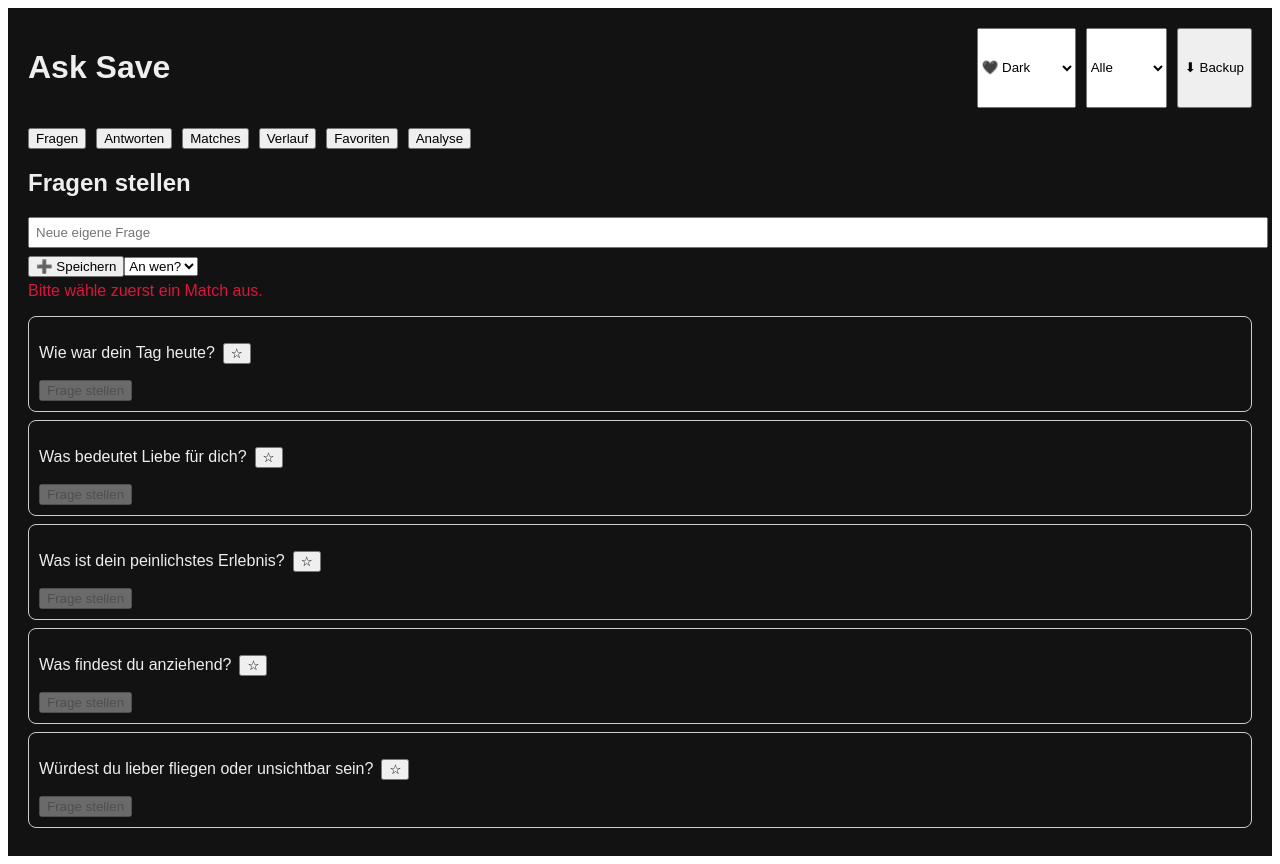
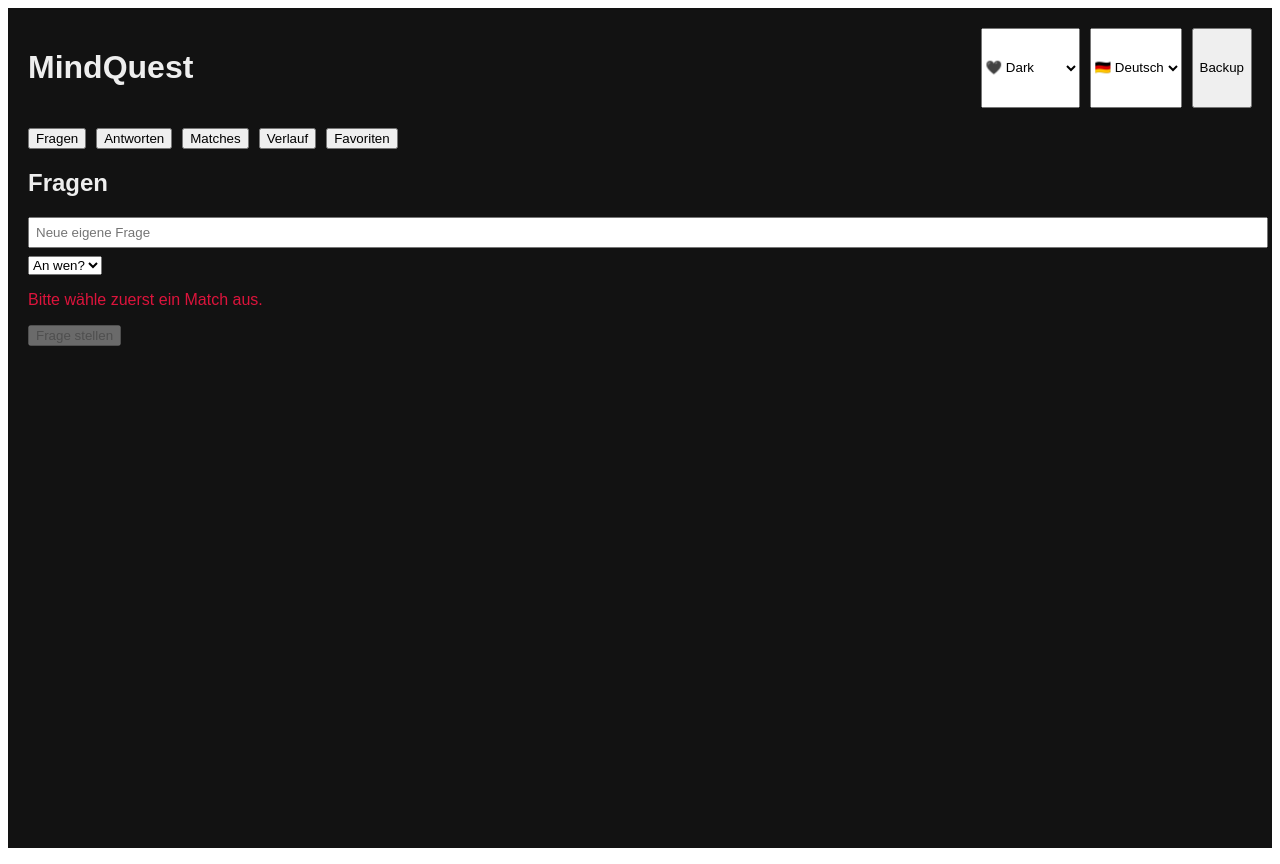
Before and after one commit to Ed087/Ask-Save-, a React (Vite) app: page / in a window 1280 px wide. Built offline with nearby package versions, Linux system fonts and the light colour scheme.

Commit message:
Update App.jsx

```diff
--- a/src/App.jsx
+++ b/src/App.jsx
@@ -1,37 +1,84 @@
 import { useState, useEffect } from "react";
 
 export default function App() {
-  const defaultLibrary = [
-    { category: "Smalltalk", text: "Wie war dein Tag heute?", tags: ["locker"] },
-    { category: "Tiefgründig", text: "Was bedeutet Liebe für dich?", tags: ["tiefgründig"] },
-    { category: "Lustig", text: "Was ist dein peinlichstes Erlebnis?", tags: ["witzig"] },
-    { category: "Intimes", text: "Was findest du anziehend?", tags: ["intim"] },
-    { category: "Würdest du lieber..?", text: "Würdest du lieber fliegen oder unsichtbar sein?", tags: ["witzig", "locker"] }
-  ];
-
-  const [questionLibrary, setQuestionLibrary] = useState(defaultLibrary);
-  const [questions, setQuestions] = useState(() => JSON.parse(localStorage.getItem("questions")) || []);
-  const [answers, setAnswers] = useState(() => JSON.parse(localStorage.getItem("answers")) || {});
-  const [matches, setMatches] = useState(() => JSON.parse(localStorage.getItem("matches")) || ["Lisa"]);
+  const [questionLibrary, setQuestionLibrary] = useState([]);
+  const [questions, setQuestions] = useState(
+    () => JSON.parse(localStorage.getItem("questions")) || []
+  );
+  const [answers, setAnswers] = useState(
+    () => JSON.parse(localStorage.getItem("answers")) || {}
+  );
+  const [matches, setMatches] = useState(
+    () => JSON.parse(localStorage.getItem("matches")) || []
+  );
   const [selectedMatch, setSelectedMatch] = useState("");
   const [newMatch, setNewMatch] = useState("");
   const [newQuestion, setNewQuestion] = useState("");
   const [tab, setTab] = useState("fragen");
-  const [activeAnswerMatch, setActiveAnswerMatch] = useState("");
-  const [favorites, setFavorites] = useState(() => JSON.parse(localStorage.getItem("favorites")) || []);
-  const [notes, setNotes] = useState(() => JSON.parse(localStorage.getItem("notes")) || {});
-  const [log, setLog] = useState(() => JSON.parse(localStorage.getItem("log")) || []);
-  const [searchTerm, setSearchTerm] = useState("");
-  const [theme, setTheme] = useState(() => localStorage.getItem("theme") || "dark");
-  const [styleMode, setStyleMode] = useState("alle");
-  const [snippets, setSnippets] = useState(() => JSON.parse(localStorage.getItem("snippets")) || [
-    "Muss ich mal überlegen…",
-    "Gute Frage!",
-    "Kommt auf die Situation an…"
-  ]);
-  const [newSnippet, setNewSnippet] = useState("");
-  const [editSnippetIndex, setEditSnippetIndex] = useState(null);
-  const [editSnippetValue, setEditSnippetValue] = useState("");
+  const [favorites, setFavorites] = useState(
+    () => JSON.parse(localStorage.getItem("favorites")) || []
+  );
+  const [notes, setNotes] = useState(
+    () => JSON.parse(localStorage.getItem("notes")) || {}
+  );
+  const [log, setLog] = useState(
+    () => JSON.parse(localStorage.getItem("log")) || []
+  );
+  const [theme, setTheme] = useState(
+    () => localStorage.getItem("theme") || "dark"
+  );
+  const [language, setLanguage] = useState(
+    () => localStorage.getItem("language") || "de"
+  );
+
+  const translations = {
+    de: {
+      fragen: "Fragen",
+      antworten: "Antworten",
+      matches: "Matches",
+      verlauf: "Verlauf",
+      favoriten: "Favoriten",
+      backup: "Backup",
+      frageStellen: "Frage stellen",
+      neueFrage: "Neue eigene Frage",
+      anWen: "An wen?",
+      bitteWaehlen: "Bitte wähle zuerst ein Match aus.",
+      loeschen: "Löschen",
+      hinzufuegen: "Hinzufügen",
+      speichern: "Speichern",
+    },
+    en: {
+      fragen: "Questions",
+      antworten: "Answers",
+      matches: "Matches",
+      verlauf: "History",
+      favoriten: "Favorites",
+      backup: "Backup",
+      frageStellen: "Send Question",
+      neueFrage: "New Custom Question",
+      anWen: "To whom?",
+      bitteWaehlen: "Please select a match first.",
+      loeschen: "Delete",
+      hinzufuegen: "Add",
+      speichern: "Save",
+    },
+  };
+
+  const t = translations[language];
+
+  const themeStyles = {
+    dark: { backgroundColor: "#121212", color: "#eee", fontFamily: "Arial" },
+    light: { backgroundColor: "#f9f9f9", color: "#222" },
+    romantic: {
+      backgroundColor: "#fff0f6",
+      color: "#880e4f",
+      fontFamily: "'Comic Sans MS', cursive",
+    },
+    ocean: { backgroundColor: "#e0f7fa", color: "#004d40" },
+    forest: { backgroundColor: "#e8f5e9", color: "#2e7d32" },
+    tech: { backgroundColor: "#e3f2fd", color: "#0d47a1" },
+    pastel: { backgroundColor: "#fce4ec", color: "#4a148c" },
+  };
 
   useEffect(() => {
     localStorage.setItem("questions", JSON.stringify(questions));
@@ -41,229 +88,146 @@ export default function App() {
     localStorage.setItem("notes", JSON.stringify(notes));
     localStorage.setItem("log", JSON.stringify(log));
     localStorage.setItem("theme", theme);
-    localStorage.setItem("snippets", JSON.stringify(snippets));
-  }, [questions, matches, answers, favorites, notes, log, theme, snippets]);
-
-  const themeStyles = {
-    dark: {
-      backgroundColor: "#121212",
-      color: "#eee",
-      fontFamily: "Arial"
+    localStorage.setItem("language", language);
+  }, [questions, matches, answers, favorites, notes, log, theme, language]);
+  const handleAddQuestion = () => {
+    if (newQuestion.trim() && selectedMatch) {
+      const newQ = { text: newQuestion, askedTo: [selectedMatch] };
+      setQuestions([...questions, newQ]);
+      setNewQuestion("");
+      setLog([
+        ...log,
+        {
+          to: selectedMatch,
+          question: newQ.text,
+          category: "Eigene Fragen",
+          time: new Date().toLocaleString(),
         },
-    light: {
-      backgroundColor: "#fdfdfd",
-      color: "#222",
-      fontFamily: "Verdana"
-    },
-    romantic: {
-      backgroundColor: "#fff0f6",
-      color: "#880e4f",
-      fontFamily: "'Comic Sans MS', cursive"
-    }
-  };
-const handleAsk = (q, matchName) => {
-    const timestamp = new Date().toLocaleString();
-    const newQ = { ...q, askedTo: [...(q.askedTo || []), matchName] };
-    setQuestions(prev => [...prev, newQ]);
-    setLog([...log, { to: matchName, question: q.text, category: q.category || "Unbekannt", time: timestamp }]);
-    setActiveAnswerMatch(matchName);
-    setTab("antworten");
-  };
-
-  const handleAddCustomQuestion = () => {
-    if (newQuestion.trim()) {
-      setQuestionLibrary(prev => [...prev, { category: "Eigene Fragen", text: newQuestion.trim(), tags: ["custom"] }]);
-      setNewQuestion("");
-      alert("Frage gespeichert unter Eigene Fragen!");
-    }
-  };
-
-  const toggleFavorite = (questionText) => {
-    if (favorites.includes(questionText)) {
-      setFavorites(favorites.filter(q => q !== questionText));
-    } else {
-      setFavorites([...favorites, questionText]);
+      ]);
     }
   };
 
   const exportData = () => {
     const data = { matches, questions, answers, favorites, notes, log };
-    const blob = new Blob([JSON.stringify(data, null, 2)], { type: "application/json" });
+    const blob = new Blob([JSON.stringify(data, null, 2)], {
+      type: "application/json",
+    });
     const a = document.createElement("a");
     a.href = URL.createObjectURL(blob);
-    a.download = "ask-save-backup.json";
+    a.download = "mindquest-backup.json";
     a.click();
-  };
-
-  const handleAddSnippet = () => {
-    if (newSnippet.trim()) {
-      setSnippets([...snippets, newSnippet.trim()]);
-      setNewSnippet("");
-    }
-  };
-
-  const handleEditSnippet = (i) => {
-    const updated = [...snippets];
-    updated[i] = editSnippetValue;
-    setSnippets(updated);
-    setEditSnippetIndex(null);
-    setEditSnippetValue("");
-  };
-
-  const handleDeleteSnippet = (i) => {
-    setSnippets(snippets.filter((_, idx) => idx !== i));
   };
 
   return (
     <div style={{ ...themeStyles[theme], padding: 20, minHeight: "100vh" }}>
-      <div style={{ display: 'flex', justifyContent: 'space-between', flexWrap: "wrap" }}>
-        <h1>Ask Save</h1>
+      <div
+        style={{
+          display: "flex",
+          justifyContent: "space-between",
+          flexWrap: "wrap",
+        }}
+      >
+        <h1>MindQuest</h1>
         <div style={{ display: "flex", gap: "10px", flexWrap: "wrap" }}>
           <select onChange={(e) => setTheme(e.target.value)} value={theme}>
             <option value="dark">🖤 Dark</option>
             <option value="light">☀️ Light</option>
             <option value="romantic">💖 Romantic</option>
+            <option value="ocean">🌊 Ocean</option>
+            <option value="forest">🌲 Forest</option>
+            <option value="tech">💻 Tech</option>
+            <option value="pastel">🎨 Pastel</option>
           </select>
-          <select onChange={(e) => setStyleMode(e.target.value)} value={styleMode}>
-            <option value="alle">Alle</option>
-            <option value="locker">Charmant</option>
-            <option value="frech">Frech</option>
-            <option value="tiefgründig">Tiefsinnig</option>
-            <option value="witzig">Witzig</option>
+          <select
+            onChange={(e) => setLanguage(e.target.value)}
+            value={language}
+          >
+            <option value="de">🇩🇪 Deutsch</option>
+            <option value="en">🇺🇸 English</option>
           </select>
-          <button onClick={exportData}>⬇ Backup</button>
+          <button onClick={exportData}>{t.backup}</button>
         </div>
       </div>
 
-      <div style={{ display: "flex", flexWrap: "wrap", gap: "10px", margin: "20px 0" }}>
-        <button onClick={() => setTab("fragen")}>Fragen</button>
-        <button onClick={() => setTab("antworten")}>Antworten</button>
-        <button onClick={() => setTab("matches")}>Matches</button>
-        <button onClick={() => setTab("verlauf")}>Verlauf</button>
-        <button onClick={() => setTab("favoriten")}>Favoriten</button>
-        <button onClick={() => setTab("analyse")}>Analyse</button>
+      <div
+        style={{
+          display: "flex",
+          flexWrap: "wrap",
+          gap: "10px",
+          margin: "20px 0",
+        }}
+      >
+        <button onClick={() => setTab("fragen")}>{t.fragen}</button>
+        <button onClick={() => setTab("antworten")}>{t.antworten}</button>
+        <button onClick={() => setTab("matches")}>{t.matches}</button>
+        <button onClick={() => setTab("verlauf")}>{t.verlauf}</button>
+        <button onClick={() => setTab("favoriten")}>{t.favoriten}</button>
       </div>
       {tab === "fragen" && (
         <>
-          <h2>Fragen stellen</h2>
+          <h2>{t.fragen}</h2>
           <input
-            placeholder="Neue eigene Frage"
+            placeholder={t.neueFrage}
             value={newQuestion}
-            onChange={e => setNewQuestion(e.target.value)}
+            onChange={(e) => setNewQuestion(e.target.value)}
             style={{ width: "100%", padding: "6px", marginBottom: "8px" }}
           />
-          <button onClick={handleAddCustomQuestion}>➕ Speichern</button>
-
-          <select onChange={(e) => setSelectedMatch(e.target.value)} value={selectedMatch}>
-            <option value="">An wen?</option>
-            {matches.map((m, i) => <option key={i} value={m}>{m}</option>)}
+          <select
+            onChange={(e) => setSelectedMatch(e.target.value)}
+            value={selectedMatch}
+          >
+            <option value="">{t.anWen}</option>
+            {matches.map((m, i) => (
+              <option key={i} value={m}>
+                {m}
+              </option>
+            ))}
           </select>
-
           {!selectedMatch && (
-            <p style={{ color: "crimson", marginTop: 5 }}>Bitte wähle zuerst ein Match aus.</p>
+            <p style={{ color: "crimson" }}>{t.bitteWaehlen}</p>
           )}
-
-          <div style={{ marginTop: 10 }}>
-            {questionLibrary
-              .filter(q => styleMode === "alle" || q.tags?.includes(styleMode))
-              .map((q, i) => (
-                <div key={i} style={{ border: "1px solid #ccc", borderRadius: "8px", padding: 10, marginBottom: 8 }}>
-                  <p>
-                    {q.text}
-                    <button onClick={() => toggleFavorite(q.text)} style={{ marginLeft: 8 }}>
-                      {favorites.includes(q.text) ? "⭐" : "☆"}
+          <button onClick={handleAddQuestion} disabled={!selectedMatch}>
+            {t.frageStellen}
           </button>
-                  </p>
-                  <button onClick={() => handleAsk(q, selectedMatch)} disabled={!selectedMatch}>Frage stellen</button>
-                </div>
-              ))}
-          </div>
         </>
       )}
 
-      {tab === "antworten" && activeAnswerMatch && (
+      {tab === "antworten" && (
         <>
-          <h2>Antworten für {activeAnswerMatch}</h2>
-          {questions
-            .filter(q => q.askedTo?.includes(activeAnswerMatch))
-            .map((q, idx) => (
-              <div key={idx} style={{ marginBottom: 10 }}>
-                <p>
+          <h2>{t.antworten}</h2>
+          {questions.map((q, idx) => (
+            <div key={idx} style={{ marginBottom: "10px" }}>
               <strong>{q.text}</strong>
-                  {!answers[activeAnswerMatch]?.[q.text] && <span style={{ color: "red", marginLeft: 10 }}>❗</span>}
-                </p>
+              <br />
+              {matches.map(
+                (m, i) =>
+                  q.askedTo?.includes(m) && (
+                    <div key={i}>
+                      <p>{m}</p>
                       <textarea
                         rows={2}
                         style={{ width: "100%" }}
-                  value={answers[activeAnswerMatch]?.[q.text] || ""}
+                        value={answers[m]?.[q.text] || ""}
                         onChange={(e) =>
-                    setAnswers(prev => ({
+                          setAnswers((prev) => ({
                             ...prev,
-                      [activeAnswerMatch]: {
-                        ...prev[activeAnswerMatch],
-                        [q.text]: e.target.value
-                      }
+                            [m]: {
+                              ...prev[m],
+                              [q.text]: e.target.value,
+                            },
                           }))
                         }
                       />
-                <div>
-                  <label>📂 Baustein:</label>
-                  <select onChange={(e) => {
-                    if (e.target.value) {
-                      const val = e.target.value;
-                      setAnswers(prev => ({
-                        ...prev,
-                        [activeAnswerMatch]: {
-                          ...prev[activeAnswerMatch],
-                          [q.text]: (prev[activeAnswerMatch]?.[q.text] || "") + " " + val
-                        }
-                      }));
-                      e.target.value = "";
-                    }
-                  }}>
-                    <option value="">Baustein wählen</option>
-                    {snippets.map((s, i) => <option key={i} value={s}>{s}</option>)}
-                  </select>
                     </div>
+                  )
+              )}
             </div>
           ))}
-
-          <h3 style={{ marginTop: 30 }}>Antwortbausteine verwalten</h3>
-          <input
-            placeholder="Neuer Baustein"
-            value={newSnippet}
-            onChange={(e) => setNewSnippet(e.target.value)}
-          />
-          <button onClick={handleAddSnippet}>➕ Hinzufügen</button>
-          <ul>
-            {snippets.map((s, i) => (
-              <li key={i}>
-                {editSnippetIndex === i ? (
-                  <>
-                    <input
-                      value={editSnippetValue}
-                      onChange={(e) => setEditSnippetValue(e.target.value)}
-                    />
-                    <button onClick={() => handleEditSnippet(i)}>✅</button>
-                  </>
-                ) : (
-                  <>
-                    {s}
-                    <button onClick={() => {
-                      setEditSnippetIndex(i);
-                      setEditSnippetValue(s);
-                    }}>✏️</button>
-                    <button onClick={() => handleDeleteSnippet(i)}>🗑️</button>
-                  </>
-                )}
-              </li>
-            ))}
-          </ul>
         </>
       )}
       {tab === "matches" && (
         <>
-          <h2>Matches</h2>
+          <h2>{t.matches}</h2>
           {matches.map((m, i) => (
             <div key={i} style={{ marginBottom: "10px" }}>
               <strong>{m}</strong>
@@ -271,7 +235,7 @@ const handleAsk = (q, matchName) => {
                 placeholder="Notizen..."
                 value={notes[m] || ""}
                 onChange={(e) =>
-                  setNotes(prev => ({ ...prev, [m]: e.target.value }))
+                  setNotes((prev) => ({ ...prev, [m]: e.target.value }))
                 }
                 style={{ display: "block", width: "100%", marginTop: "5px" }}
               />
@@ -282,21 +246,29 @@ const handleAsk = (q, matchName) => {
             value={newMatch}
             onChange={(e) => setNewMatch(e.target.value)}
           />
-          <button onClick={() => {
+          <button
+            onClick={() => {
               if (newMatch && !matches.includes(newMatch)) {
                 setMatches([...matches, newMatch]);
                 setNewMatch("");
               }
-          }}>➕</button>
+            }}
+          >
+            {t.hinzufuegen}
+          </button>
         </>
       )}
 
       {tab === "verlauf" && (
         <>
-          <h2>Verlauf</h2>
-          {log.slice().reverse().map((entry, i) => (
+          <h2>{t.verlauf}</h2>
+          {log
+            .slice()
+            .reverse()
+            .map((entry, i) => (
               <div key={i} style={{ fontSize: "14px", marginBottom: "6px" }}>
-              <strong>{entry.to}</strong> → {entry.question} <em>({entry.category})</em><br />
+                <strong>{entry.to}</strong> → {entry.question}
+                <br />
                 <span style={{ color: "#999" }}>{entry.time}</span>
                 <hr style={{ margin: "4px 0" }} />
               </div>
@@ -306,34 +278,17 @@ const handleAsk = (q, matchName) => {
 
       {tab === "favoriten" && (
         <>
-          <h2>⭐ Favoriten</h2>
+          <h2>{t.favoriten}</h2>
           {favorites.map((f, i) => (
             <div key={i} style={{ marginBottom: "10px" }}>
               <span>{f}</span>
-              <button onClick={() => toggleFavorite(f)} style={{ marginLeft: 10 }}>🗑 Entfernen</button>
+              <button
+                onClick={() => setFavorites(favorites.filter((q) => q !== f))}
+              >
+                {t.loeschen}
+              </button>
             </div>
           ))}
-        </>
-      )}
-
-      {tab === "analyse" && (
-        <>
-          <h2>📊 Analyse</h2>
-          {matches.map((m, i) => {
-            const gestellt = questions.filter(q => q.askedTo?.includes(m)).length;
-            const beantwortet = Object.keys(answers[m] || {}).length;
-            const topCat = (() => {
-              const cats = questions.filter(q => q.askedTo?.includes(m)).map(q => q.category);
-              const count = {};
-              cats.forEach(c => count[c] = (count[c] || 0) + 1);
-              return Object.entries(count).sort((a, b) => b[1] - a[1])[0]?.[0] || "-";
-            })();
-            return (
-              <div key={i}>
-                <p><strong>{m}</strong>: {gestellt} gestellt, {beantwortet} beantwortet, Top: {topCat}</p>
-              </div>
-            );
-          })}
         </>
       )}
     </div>
```
Lines whose indentation alone changed are shown as unchanged.
